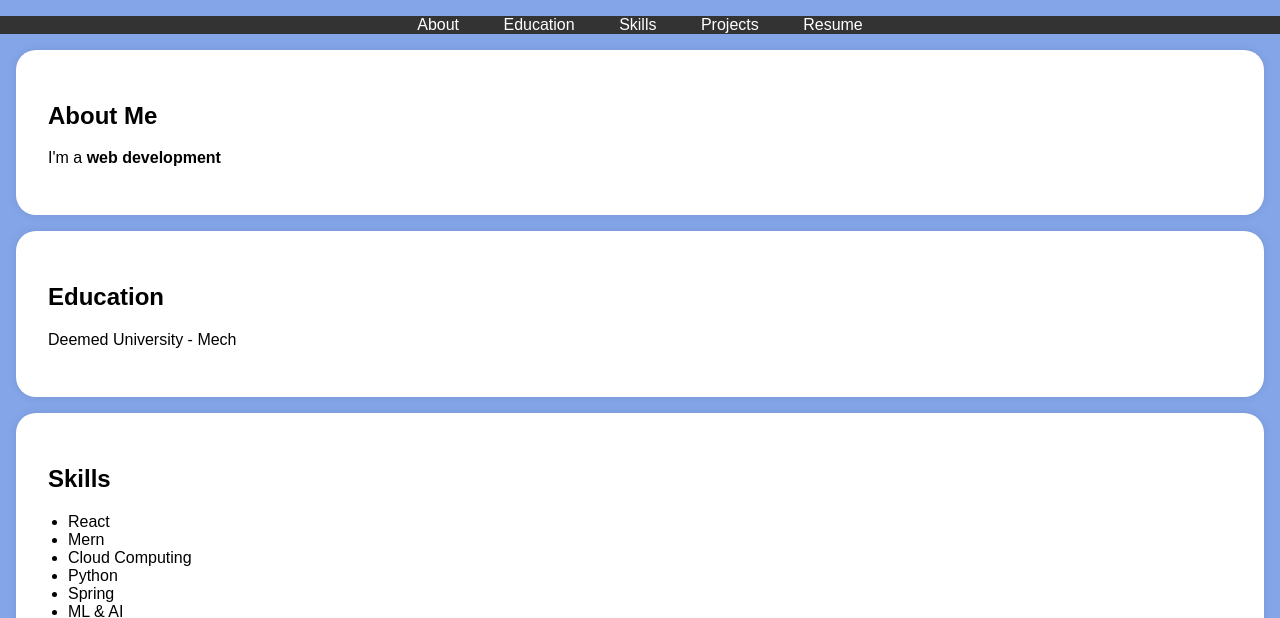
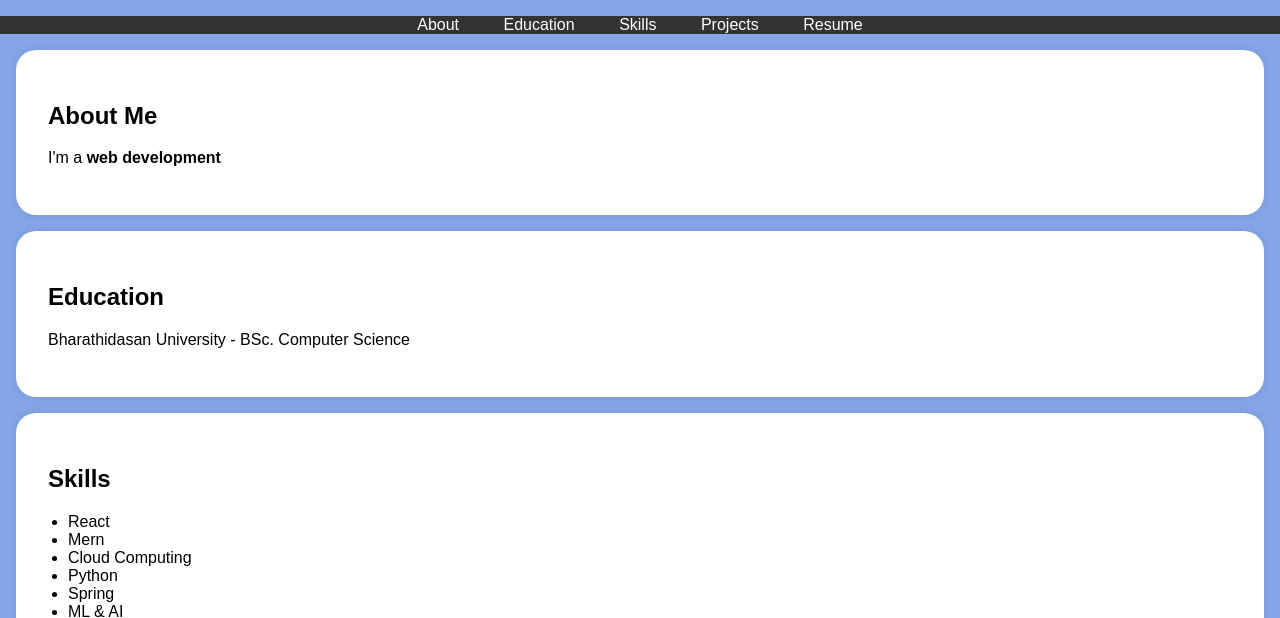
Before and after one commit to guhan-11/Digital-portfolio, a plain HTML site: page index.html in a window 1280 px wide. Shown: the part 197-815 px from the top of the page. Drawn offline with Linux system fonts and the light colour scheme.

Commit message:
Update index.html

```diff
--- a/index.html
+++ b/index.html
@@ -123,7 +123,7 @@
     <section id="education">
         <div class="section-content">
             <h2>Education</h2>
-            <p>Deemed University  - Mech</p>
+            <p>Bharathidasan University - BSc. Computer Science </p>
 
 
         </div>
```
